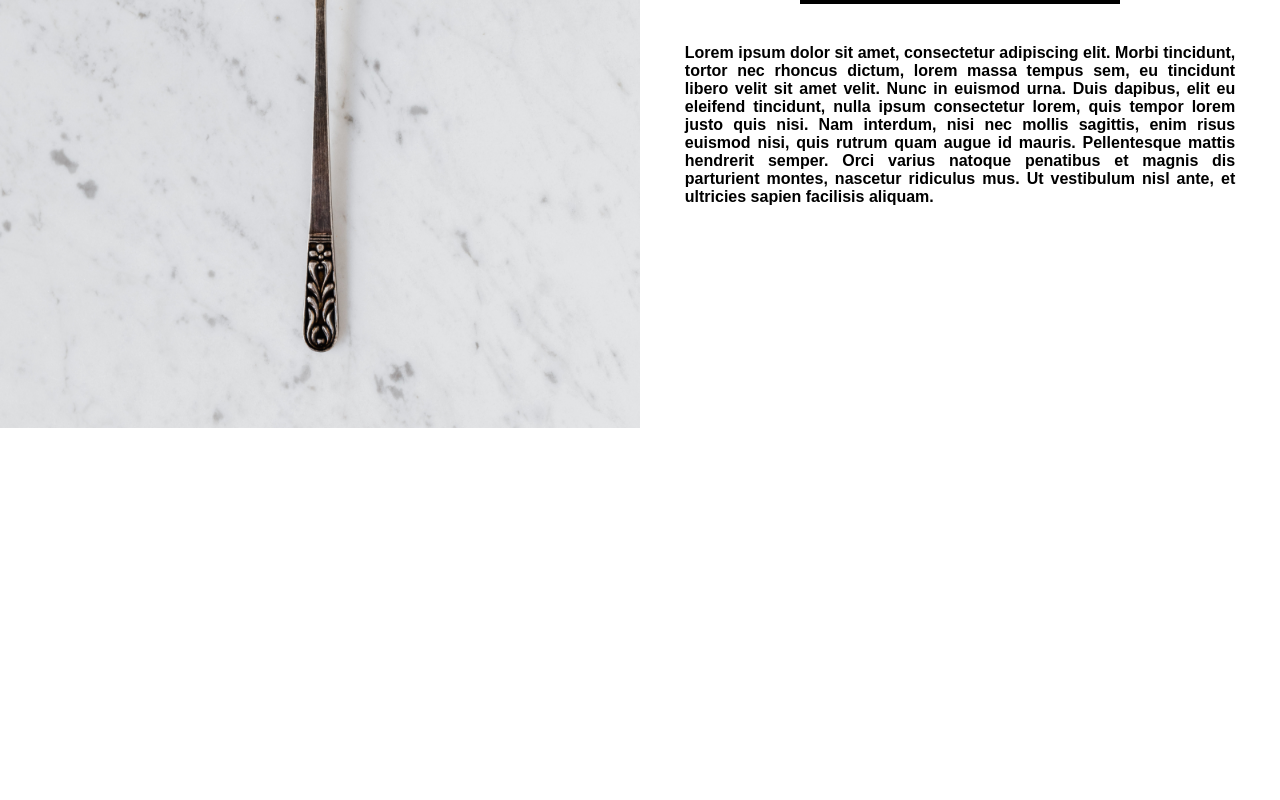
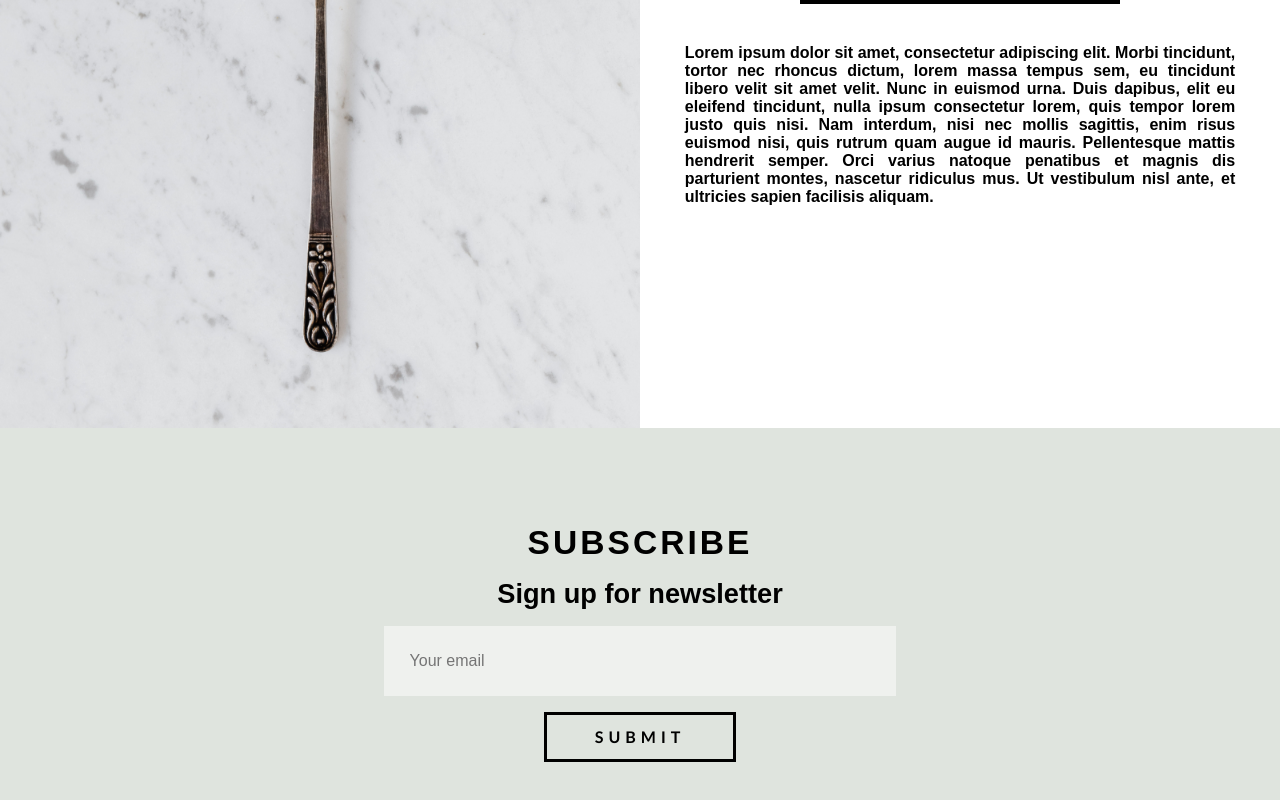
Before and after one commit to LeeYooBin/Recipes, a React (Create React App) app: page / in a window 1280 px wide. Shown: the part 1942-2742 px from the top of the page. Before the commit the page ends 2370 px from the top, so only its background shows below. Built offline with nearby package versions, Linux system fonts and the light colour scheme.

Commit message:
atualizando subscribe

```diff
--- a/src/components/Subscribe/index.jsx
+++ b/src/components/Subscribe/index.jsx
@@ -0,0 +1,12 @@
+import * as S from './style';
+
+export default function Subscribe(){
+    return(
+        <S.Wrapper>
+            <S.Title>SUBSCRIBE</S.Title>
+            <S.Text>Sign up for newsletter</S.Text>
+            <S.Input type="email" placeholder='Your email'/>
+            <S.Submit type='submit'>SUBMIT</S.Submit>
+        </S.Wrapper>
+    );
+}
--- /dev/null
+++ b/src/components/Subscribe/style.jsx
@@ -0,0 +1,57 @@
+import styled from "styled-components";
+
+export const Wrapper = styled.section`
+    width: 100%;
+    height: auto;
+    background-color: #DFE4DE;
+    display: flex;
+    flex-direction: column;
+    align-items: center;
+`;
+
+export const Title = styled.h1`
+    margin-top: 12vh;
+    font-size: 2.1em;
+    font-weight: bolder;
+    letter-spacing: 3px;
+`;
+
+export const Text = styled.p`
+    margin: 2vh 0 2vh 0;
+    font-size: 1.7em;
+    font-weight: 900;
+    text-align: justify;
+`;
+
+export const Input = styled.input`
+    width: 75%;
+    padding: 5%;
+    font-size: 1em;
+    border: none;
+    outline: none;
+    background-color: #EFF1EE;
+
+    @media screen and (min-width: 700px){
+        padding: 2%;
+        width: 40%;
+    }
+`;
+
+export const Submit = styled.button`
+    margin-bottom: 10vh;
+    width: 75%;
+    padding: 5%;
+    font-size: 1em;
+    border: 3px #000 solid;
+    background-color: #DFE4DE;
+    cursor: pointer;
+    margin-top: 2vh;
+    font-weight: 900;
+    font-family: 'Trebuchet MS', 'Lucida Sans Unicode', 'Lucida Grande', 'Lucida Sans', Arial, sans-serif;
+    letter-spacing: 5px;
+
+    @media screen and (min-width: 700px){
+        padding: 1%;
+        width: 15%;
+    }
+`;
--- a/src/pages/Main/index.jsx
+++ b/src/pages/Main/index.jsx
@@ -2,6 +2,8 @@ import './style.css';
 import Header from "../../components/Header";
 import Recipes from '../../components/Recipes';
 import About from '../../components/About/Index';
+import Subscribe from '../../components/Subscribe';
+
 
 export default function Main(){
     return(
@@ -9,6 +11,7 @@ export default function Main(){
             <Header />
             <Recipes />
             <About />
+            <Subscribe />
         </>
     );
 }
```
Also changed, not shown: src/components/Subscribe/style.css (deleted).
